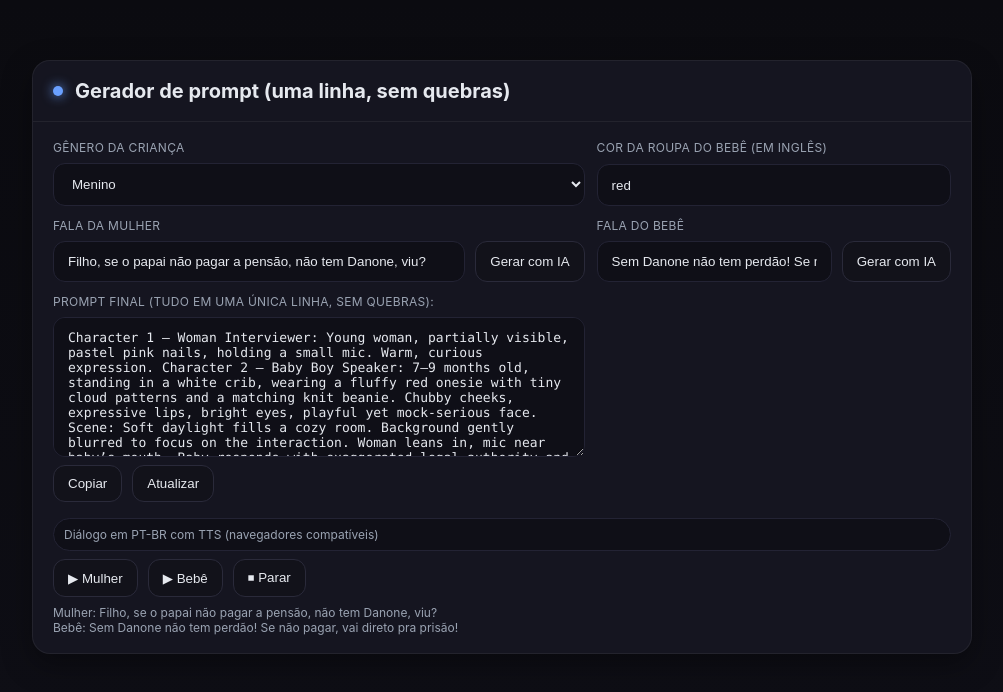
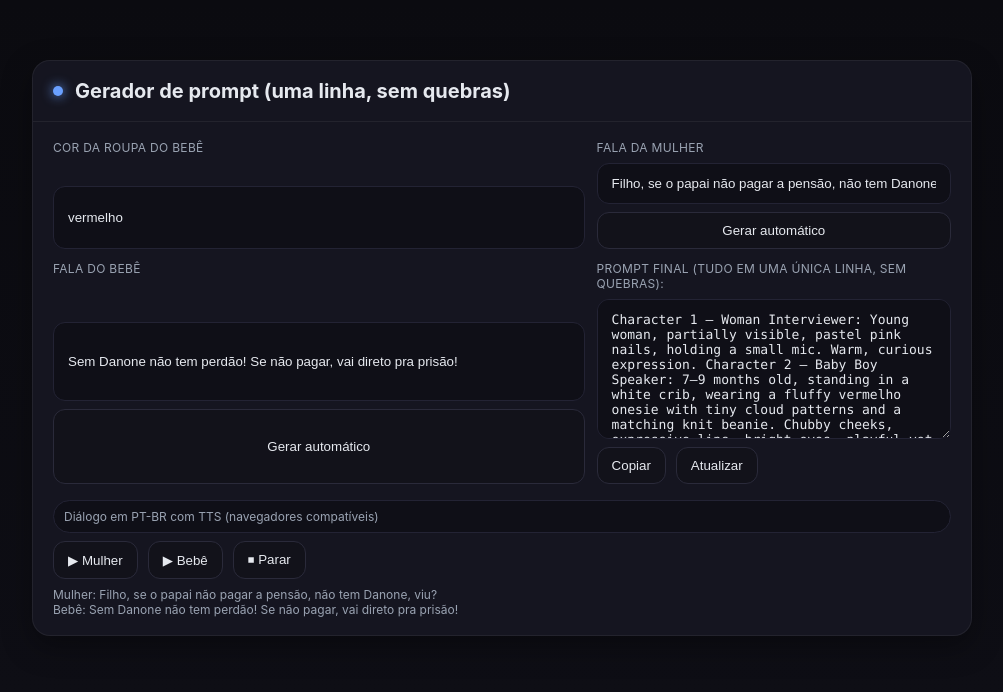
Before and after one commit to remotalogin/fala_bebe, a plain HTML site: page index.html in a window 1280 px wide. Shown: the whole page, without its empty margins (138-1141 px from the left). Drawn offline with Linux system fonts and the light colour scheme.

Commit message:
Update index.html

```diff
--- a/index.html
+++ b/index.html
@@ -3,7 +3,7 @@
 <head>
   <meta charset="utf-8" />
   <meta name="viewport" content="width=device-width,initial-scale=1" />
-  <title>Gerador de Prompt – Versão em uma linha</title>
+  <title>Prompt da Cena – Versão em uma linha</title>
   <style>
     :root{--bg:#0b0b10;--card:#151520;--muted:#9aa3b2;--text:#e6e9ef;--accent:#6aa0ff;--radius:18px}
     *{box-sizing:border-box}body{margin:0;background:linear-gradient(180deg,#0b0b10,#0e0e15);color:var(--text);font-family:Inter,system-ui,Segoe UI,Roboto,Ubuntu,"Helvetica Neue",Arial}
@@ -39,29 +39,18 @@
       <div class="body">
         <div class="controls grid">
           <div class="row">
-            <label for="gender">Gênero da criança</label>
-            <select id="gender">
-              <option value="menino">Menino</option>
-              <option value="menina">Menina</option>
-            </select>
-          </div>
-          <div class="row">
-            <label for="color">Cor da roupa do bebê (em inglês)</label>
-            <input id="color" type="text" placeholder="ex.: red, yellow, lilac, baby pink" value="red" />
+            <label for="color">Cor da roupa do bebê</label>
+            <input id="color" type="text" placeholder="ex.: vermelho, amarelo, lilás, rosa bebê" value="vermelho" />
           </div>
           <div class="row">
             <label for="womanLine">Fala da Mulher</label>
-            <div class="btns">
-              <input id="womanLine" type="text" value="Filho, se o papai não pagar a pensão, não tem Danone, viu?" style="flex:1" />
-              <button onclick="gerarFala('mulher')">Gerar com IA</button>
-            </div>
+            <input id="womanLine" type="text" value="Filho, se o papai não pagar a pensão, não tem Danone, viu?" />
+            <button onclick="gerarFala('mulher')">Gerar automático</button>
           </div>
           <div class="row">
             <label for="babyLine">Fala do Bebê</label>
-            <div class="btns">
-              <input id="babyLine" type="text" value="Sem Danone não tem perdão! Se não pagar, vai direto pra prisão!" style="flex:1" />
-              <button onclick="gerarFala('bebe')">Gerar com IA</button>
-            </div>
+            <input id="babyLine" type="text" value="Sem Danone não tem perdão! Se não pagar, vai direto pra prisão!" />
+            <button onclick="gerarFala('bebe')">Gerar automático</button>
           </div>
           <div class="row">
             <label for="preview">Prompt final (tudo em uma única linha, sem quebras):</label>
@@ -87,7 +76,6 @@
   </div>
 
   <script>
-    const genderInput = document.getElementById('gender');
     const colorInput = document.getElementById('color');
     const womanInput = document.getElementById('womanLine');
     const babyInput = document.getElementById('babyLine');
@@ -97,26 +85,22 @@
     const previewWoman = document.getElementById('previewWoman');
     const previewBaby = document.getElementById('previewBaby');
 
-    function buildPrompt(gender,col,woman,baby){
-      const safeGender = gender || 'menino';
-      const safeColor = (col||'red').trim();
+    function buildPrompt(col,woman,baby){
+      const safeColor = (col||'vermelho').trim();
       const safeWoman = (woman||'').trim();
       const safeBaby  = (baby||'').trim();
-
-      const childDesc = safeGender === 'menino'
-        ? `Baby Boy Speaker: 7–9 months old, standing in a white crib, wearing a fluffy ${safeColor} onesie with tiny cloud patterns and a matching knit beanie.`
-        : `Baby Girl Speaker: 7–9 months old, standing in a white crib, wearing a fluffy ${safeColor} dress with tiny flower patterns and a headband bow.`;
-
-      const base = `Character 1 – Woman Interviewer: Young woman, partially visible, pastel pink nails, holding a small mic. Warm, curious expression. Character 2 – ${childDesc} Chubby cheeks, expressive lips, bright eyes, playful yet mock-serious face. Scene: Soft daylight fills a cozy room. Background gently blurred to focus on the interaction. Woman leans in, mic near baby’s mouth. Baby responds with exaggerated legal authority and comedic tone. Audio: Track 1 – Woman's voice: Warm, natural adult tone. Delivers full line, 1 sec pause. Track 2 – Baby's voice: High-pitched, innocent but mock-stern. Starts after pause. Dialogue (Portuguese): Woman: “${safeWoman}” Baby: “${safeBaby}”`;
-
+      const base = `Character 1 – Woman Interviewer: Young woman, partially visible, pastel pink nails, holding a small mic. Warm, curious expression. Character 2 – Baby Boy Speaker: 7–9 months old, standing in a white crib, wearing a fluffy ${safeColor} onesie with tiny cloud patterns and a matching knit beanie. Chubby cheeks, expressive lips, bright eyes, playful yet mock-serious face. Scene: Soft daylight fills a cozy room. Background gently blurred to focus on the interaction. Woman leans in, mic near baby’s mouth. Baby responds with exaggerated legal authority and comedic tone. Audio: Track 1 – Woman's voice: Warm, natural adult tone. Delivers full line, 1 sec pause. Track 2 – Baby's voice: High-pitched, innocent but mock-stern. Starts after pause. Dialogue (Portuguese): Woman: “${safeWoman}” Baby: “${safeBaby}”`;
       return base.replace(/\s+/g,' ').trim();
     }
 
     function refresh(){
-      const oneLine = buildPrompt(genderInput.value, colorInput.value, womanInput.value, babyInput.value);
+      const col = colorInput.value;
+      const woman = womanInput.value;
+      const baby = babyInput.value;
+      const oneLine = buildPrompt(col,woman,baby);
       preview.value = oneLine;
-      previewWoman.textContent = womanInput.value;
-      previewBaby.textContent = babyInput.value;
+      previewWoman.textContent = woman;
+      previewBaby.textContent = baby;
     }
 
     copyBtn.addEventListener('click', async () => {
@@ -124,7 +108,6 @@
     });
 
     refreshBtn.addEventListener('click', refresh);
-    genderInput.addEventListener('input', refresh);
     colorInput.addEventListener('input', refresh);
     womanInput.addEventListener('input', refresh);
     babyInput.addEventListener('input', refresh);
@@ -148,7 +131,7 @@
     document.getElementById('speakBaby').addEventListener('click',()=>speak(babyInput.value));
     document.getElementById('stopTTS').addEventListener('click',()=>speechSynthesis.cancel());
 
-    // ====== IA (Gemini) ======
+    // ====== Gemini API ======
     async function gerarFala(personagem){
       const tema = prompt("Digite o tema para a fala:");
       if(!tema) return;
@@ -159,18 +142,30 @@
           headers: { "Content-Type": "application/json" },
           body: JSON.stringify({ personagem, tema })
         });
-        const data = await resp.json();
+
+        const text = await resp.text(); // primeiro ler como texto
+
+        let data;
+        try {
+          data = JSON.parse(text);
+        } catch(e){
+          alert("Resposta inválida do servidor: " + text);
+          return;
+        }
+
         if(data.texto){
-          if(personagem === 'mulher') womanInput.value = data.texto;
+          if(personagem==='mulher') womanInput.value = data.texto;
           else babyInput.value = data.texto;
           refresh();
         } else {
           alert("Erro: " + (data.error || "Não foi possível gerar."));
         }
-      } catch (err) {
+
+      } catch(err){
         alert("Falha: " + err.message);
       }
     }
+
   </script>
 </body>
 </html>
```
